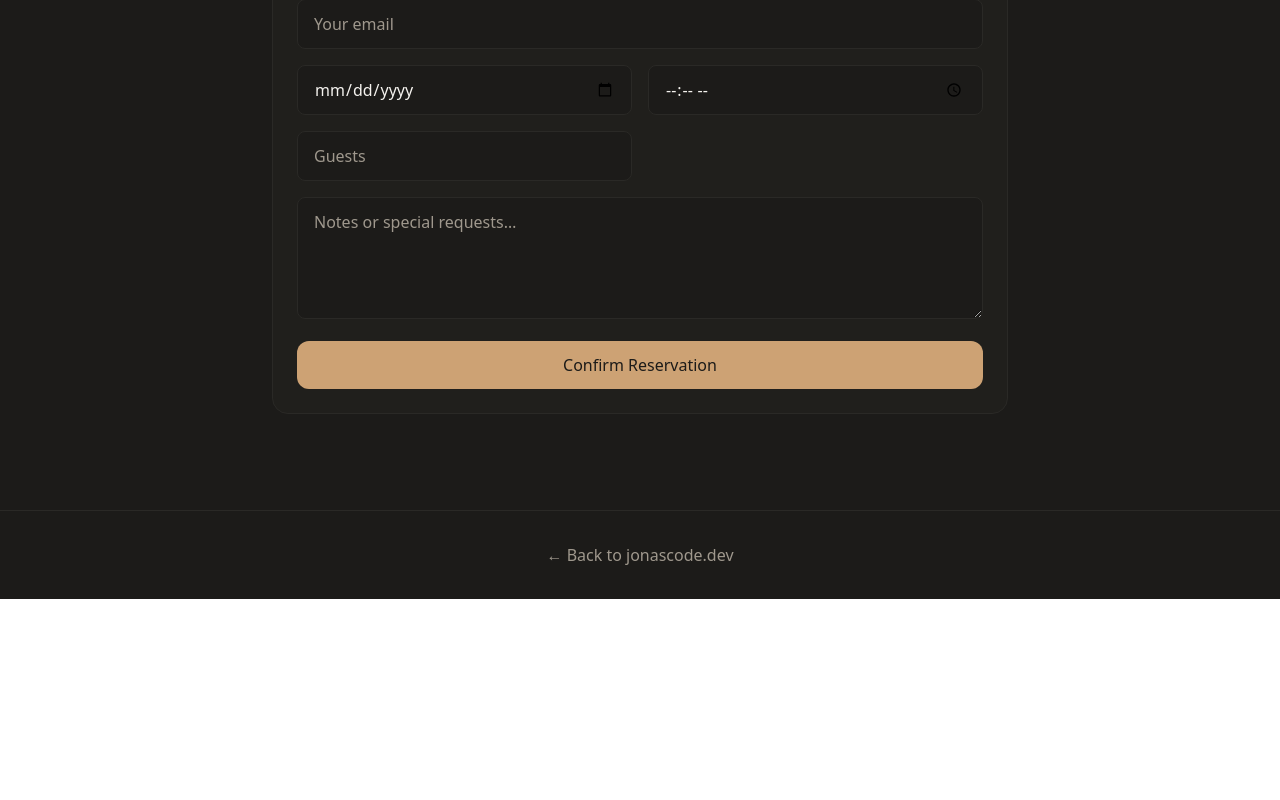
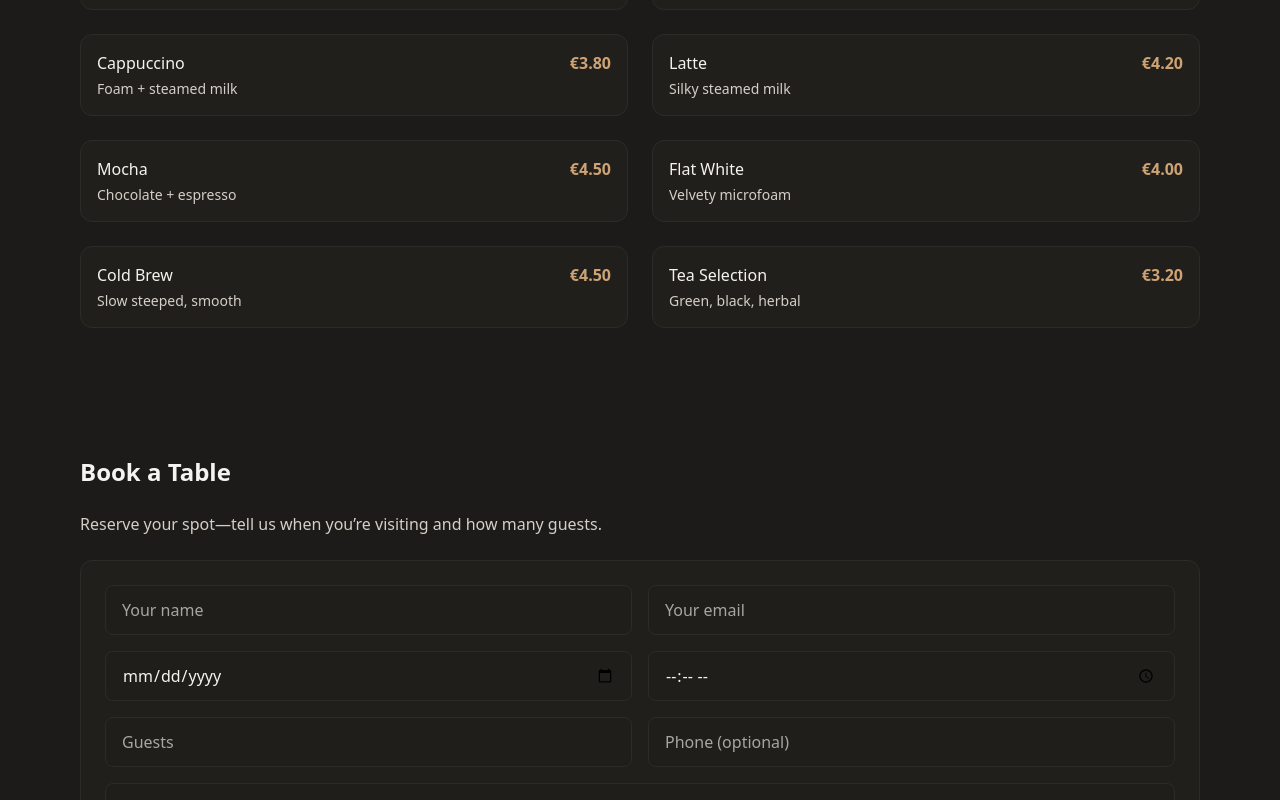
Before and after one commit to youniscode/my-portfolio, a React (Vite) app: page /coffee-house in a window 1280 px wide. Shown: the part 580-1380 px from the top of the page. Before the commit the page ends 1179 px from the top, so only its background shows below. Built offline with nearby package versions, Linux system fonts and the light colour scheme.

Commit message:
Vercel SPA rewrite for React Router; remove redirect

```diff
--- a/src/App.jsx
+++ b/src/App.jsx
@@ -66,7 +66,7 @@ export default function PortfolioPage() {
         "A modern cafe landing page built using Framer with integrated booking system.",
       cta: "View Demo",
       image: "/projects/coffee-house.png",
-      url: "/coffee-house",
+      url: "/coffee-house", // internal route -> handled by <Link>
     },
     {
       name: "Portfolio Builder",
--- a/src/projects/coffee-house/CoffeeHouse.css
+++ /dev/null
@@ -1,7 +0,0 @@
-.coffee-house-page {
-    font-family: "Inter", sans-serif;
-    background-image: url("/projects/coffee-bg.webp");
-    background-size: cover;
-    background-position: center;
-    background-blend-mode: multiply;
-}
--- a/src/projects/coffee-house/CoffeeHouse.jsx
+++ b/src/projects/coffee-house/CoffeeHouse.jsx
@@ -1,6 +1,18 @@
 export default function CoffeeHouse() {
+  const menuItems = [
+    { name: "Espresso", desc: "Rich & bold shot", price: "€2.50" },
+    { name: "Americano", desc: "Espresso + hot water", price: "€3.00" },
+    { name: "Cappuccino", desc: "Foam + steamed milk", price: "€3.80" },
+    { name: "Latte", desc: "Silky steamed milk", price: "€4.20" },
+    { name: "Mocha", desc: "Chocolate + espresso", price: "€4.50" },
+    { name: "Flat White", desc: "Velvety microfoam", price: "€4.00" },
+    { name: "Cold Brew", desc: "Slow steeped, smooth", price: "€4.50" },
+    { name: "Tea Selection", desc: "Green, black, herbal", price: "€3.20" },
+  ];
+
   return (
     <div className="coffee-house-page min-h-screen bg-[#1c1b19] text-[#f5f3ef]">
+      {/* HEADER */}
       <header className="max-w-6xl mx-auto py-6 flex justify-between items-center">
         <h1 className="text-2xl font-semibold tracking-tight">Minimal Café</h1>
         <nav className="flex gap-6 text-sm">
@@ -16,6 +28,7 @@ export default function CoffeeHouse() {
         </nav>
       </header>
 
+      {/* HERO */}
       <main className="max-w-6xl mx-auto px-4 py-20 text-center">
         <h2 className="text-5xl font-bold mb-4">Fresh Coffee. Modern Taste.</h2>
         <p className="text-lg text-[#d4cfc7] mb-8">
@@ -28,114 +41,125 @@ export default function CoffeeHouse() {
           Book a Table
         </a>
       </main>
-      <section id="booking" className="max-w-3xl mx-auto px-4 pb-24">
-        <h3 className="text-3xl font-semibold mb-4">Book a Table</h3>
+
+      {/* MENU */}
+      <section id="menu" className="max-w-6xl mx-auto px-4 py-16">
+        <h3 className="text-2xl font-semibold mb-6">Menu</h3>
+        <div className="grid sm:grid-cols-2 gap-6">
+          {menuItems.map((item) => (
+            <div
+              key={item.name}
+              className="bg-[#24221f]/70 border border-[#2d2b28] rounded-xl p-4 flex justify-between items-start"
+            >
+              <div>
+                <div className="font-medium">{item.name}</div>
+                <div className="text-sm text-[#d4cfc7] mt-1">{item.desc}</div>
+              </div>
+              <div className="text-[#cda274] font-semibold ml-4">
+                {item.price}
+              </div>
+            </div>
+          ))}
+        </div>
+      </section>
+      {/* BOOKING */}
+      <section id="booking" className="max-w-6xl mx-auto px-4 py-16">
+        <h3 className="text-2xl font-semibold mb-6">Book a Table</h3>
         <p className="text-[#d4cfc7] mb-6">
           Reserve your spot—tell us when you’re visiting and how many guests.
         </p>
 
         <form
-          action="https://formspree.io/f/xblpnjae"
+          action="https://formspree.io/f/xblpnjae" // reuse your Formspree endpoint
           method="POST"
-          className="grid gap-4 sm:grid-cols-2 bg-[#201f1c] border border-[#2a2926] rounded-2xl p-6"
+          className="bg-[#24221f]/70 border border-[#2d2b28] rounded-xl p-6 space-y-4"
         >
-          {/* optional helper to identify this form in your inbox */}
-          <input type="hidden" name="form_name" value="coffee_house_booking" />
+          {/* Helps you identify bookings in the Formspree inbox */}
+          <input
+            type="hidden"
+            name="_subject"
+            value="New Coffee House Booking"
+          />
+          <input type="hidden" name="project" value="coffee-house" />
 
-          <div className="sm:col-span-2">
-            <label htmlFor="name" className="sr-only">
-              Name
-            </label>
+          <div className="grid md:grid-cols-2 gap-4">
             <input
-              id="name"
+              className="w-full rounded-lg bg-[#1f1e1b] border border-[#2d2b28] px-4 py-3 text-[#f5f3ef] placeholder-[#a8a6a1] focus:outline-none focus:ring-2 focus:ring-[#cda274]"
+              type="text"
               name="name"
-              type="text"
               placeholder="Your name"
               required
-              className="w-full rounded-lg bg-[#1c1b19] border border-[#2a2926] px-4 py-3 text-[#f5f3ef] placeholder-[#9f988d] focus:outline-none focus:ring-2 focus:ring-[#cda274]"
+            />
+            <input
+              className="w-full rounded-lg bg-[#1f1e1b] border border-[#2d2b28] px-4 py-3 text-[#f5f3ef] placeholder-[#a8a6a1] focus:outline-none focus:ring-2 focus:ring-[#cda274]"
+              type="email"
+              name="email"
+              placeholder="Your email"
+              required
             />
           </div>
 
-          <div className="sm:col-span-2">
-            <label htmlFor="email" className="sr-only">
-              Email
-            </label>
+          <div className="grid md:grid-cols-2 gap-4">
             <input
-              id="email"
-              name="email"
-              type="email"
-              placeholder="Your email"
+              className="w-full rounded-lg bg-[#1f1e1b] border border-[#2d2b28] px-4 py-3 text-[#f5f3ef] placeholder-[#a8a6a1] focus:outline-none focus:ring-2 focus:ring-[#cda274]"
+              type="date"
+              name="date"
               required
-              className="w-full rounded-lg bg-[#1c1b19] border border-[#2a2926] px-4 py-3 text-[#f5f3ef] placeholder-[#9f988d] focus:outline-none focus:ring-2 focus:ring-[#cda274]"
+            />
+            <input
+              className="w-full rounded-lg bg-[#1f1e1b] border border-[#2d2b28] px-4 py-3 text-[#f5f3ef] placeholder-[#a8a6a1] focus:outline-none focus:ring-2 focus:ring-[#cda274]"
+              type="time"
+              name="time"
+              required
             />
           </div>
 
-          <div>
-            <label htmlFor="date" className="sr-only">
-              Date
-            </label>
+          <div className="grid md:grid-cols-2 gap-4">
             <input
-              id="date"
-              name="date"
-              type="date"
-              required
-              className="w-full rounded-lg bg-[#1c1b19] border border-[#2a2926] px-4 py-3 text-[#f5f3ef] placeholder-[#9f988d] focus:outline-none focus:ring-2 focus:ring-[#cda274]"
-            />
-          </div>
-
-          <div>
-            <label htmlFor="time" className="sr-only">
-              Time
-            </label>
-            <input
-              id="time"
-              name="time"
-              type="time"
-              required
-              className="w-full rounded-lg bg-[#1c1b19] border border-[#2a2926] px-4 py-3 text-[#f5f3ef] placeholder-[#9f988d] focus:outline-none focus:ring-2 focus:ring-[#cda274]"
-            />
-          </div>
-
-          <div>
-            <label htmlFor="guests" className="sr-only">
-              Guests
-            </label>
-            <input
-              id="guests"
+              className="w-full rounded-lg bg-[#1f1e1b] border border-[#2d2b28] px-4 py-3 text-[#f5f3ef] placeholder-[#a8a6a1] focus:outline-none focus:ring-2 focus:ring-[#cda274]"
+              type="number"
               name="guests"
-              type="number"
               min="1"
               max="12"
               placeholder="Guests"
               required
-              className="w-full rounded-lg bg-[#1c1b19] border border-[#2a2926] px-4 py-3 text-[#f5f3ef] placeholder-[#9f988d] focus:outline-none focus:ring-2 focus:ring-[#cda274]"
+            />
+            <input
+              className="w-full rounded-lg bg-[#1f1e1b] border border-[#2d2b28] px-4 py-3 text-[#f5f3ef] placeholder-[#a8a6a1] focus:outline-none focus:ring-2 focus:ring-[#cda274]"
+              type="tel"
+              name="phone"
+              placeholder="Phone (optional)"
             />
           </div>
 
-          <div className="sm:col-span-2">
-            <label htmlFor="notes" className="sr-only">
-              Notes
-            </label>
           <textarea
-              id="notes"
+            className="w-full rounded-lg bg-[#1f1e1b] border border-[#2d2b28] px-4 py-3 text-[#f5f3ef] placeholder-[#a8a6a1] focus:outline-none focus:ring-2 focus:ring-[#cda274]"
             name="notes"
-              rows={4}
+            rows="4"
             placeholder="Notes or special requests…"
-              className="w-full rounded-lg bg-[#1c1b19] border border-[#2a2926] px-4 py-3 text-[#f5f3ef] placeholder-[#9f988d] focus:outline-none focus:ring-2 focus:ring-[#cda274]"
           />
-          </div>
 
-          <div className="sm:col-span-2">
           <button
             type="submit"
-              className="w-full bg-[#cda274] text-[#1c1b19] px-6 py-3 rounded-xl font-medium hover:bg-[#e3b98b] transition"
+            className="w-full md:w-auto bg-[#cda274] text-[#1c1b19] px-6 py-3 rounded-xl font-medium hover:bg-[#e3b98b] transition"
           >
             Confirm Reservation
           </button>
-          </div>
+
+          {/* Optional honeypot for spam */}
+          <input
+            type="text"
+            name="_gotcha"
+            className="hidden"
+            aria-hidden="true"
+          />
+          {/* Optional redirect after success */}
+          {/* <input type="hidden" name="_redirect" value="https://www.jonascode.com/thanks" /> */}
         </form>
       </section>
-      <footer className="border-t border-[#2a2926] py-8 text-center text-[#9f988d]">
+
+      {/* FOOTER LINK */}
+      <footer className="text-center py-6 text-sm text-[#a8a6a1]">
         <a href="/" className="hover:text-[#cda274]">
           ← Back to jonascode.dev
         </a>
```
Lines whose indentation alone changed are shown as unchanged.
